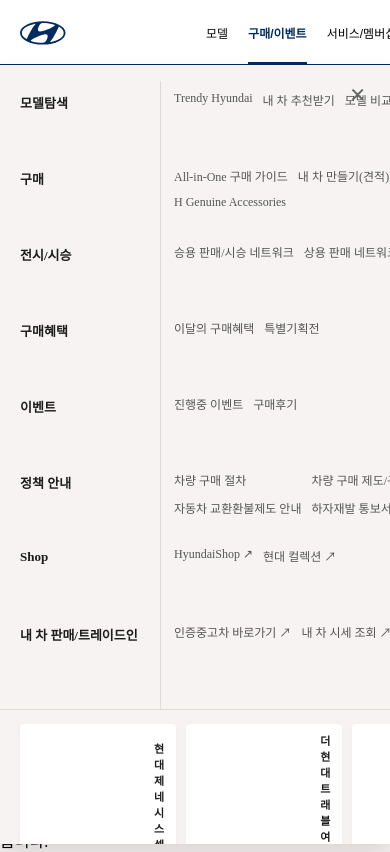
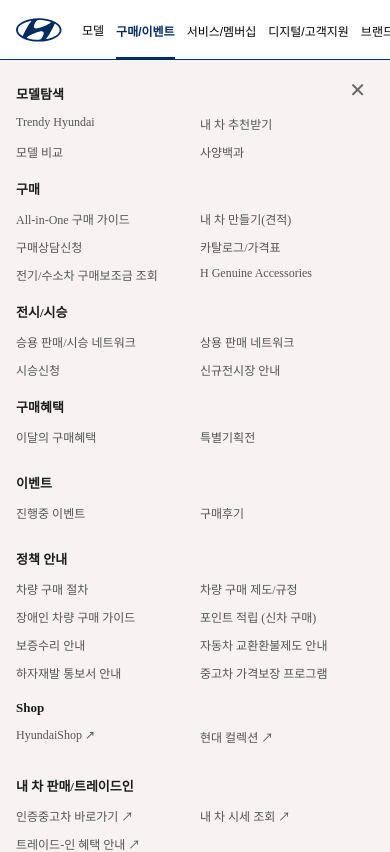
Before and after one commit to kimyukyeong1023/teamstudy-web-clonecoding, a React (Vite) app: page / in a window 390 px wide. Both pictures are taken after a click on the button "구매/이벤트". Shown: the top 852 px of the page. Built offline with nearby package versions, Linux system fonts and the light colour scheme.

Commit message:
refactor(css): 반응형 길이고정 단위를 rem으로 통합 변환

```diff
--- a/src/components/header/Header.module.css
+++ b/src/components/header/Header.module.css
@@ -66,7 +66,7 @@
 .headerInner {
   width: 100%;
   height: 100%;
-  padding: 0 11vw;
+  padding: 0 13.2rem;
   display: flex;
   align-items: center;
   justify-content: space-between;
@@ -77,7 +77,7 @@
 .leftBox {
   display: flex;
   align-items: center;
-  gap: 7vw;
+  gap: 8.4rem;
   height: 100%;
 }
 
@@ -132,7 +132,7 @@
   position: relative;
   display: flex;
   align-items: center;
-  gap: 2.4vw;
+  gap: 2.88rem;
   list-style: none;
   margin-left: 20px;
   padding: 0;
@@ -185,7 +185,7 @@
 .utillArea {
   display: flex;
   align-items: center;
-  gap: 1.2vw;
+  gap: 1.44rem;
   margin-right: 50px;
 }
 
@@ -346,17 +346,17 @@
   background-color: #f6f3f2;
   box-shadow: 0 10px 20px rgba(0, 0, 0, 0.12);
   z-index: 999;
-  padding: 0 11vw 24px;
+  padding: 0 13.2rem 24px;
   box-sizing: border-box;
 }
 
-/* 드롭다운/검색창 열렸을 때 화면 어둡게 처리하는 딤 배경 오버레이 */
+/* 드롭다운/검색창 열렸을 때 화면 어둡게 처리하는 딤 배경 오버레이 (100vh -> 108rem 변환) */
 .backdrop {
   position: fixed;
   top: 80px;
   left: 0;
-  width: 100vw;
-  height: calc(100vh - 80px);
+  width: 100%;
+  height: calc(108rem - 80px);
   background-color: rgba(0, 0, 0, 0.55);
   z-index: 998;
 }
@@ -365,7 +365,7 @@
 .megaCloseBtn {
   position: absolute;
   top: 18px;
-  right: 11vw;
+  right: 13.2rem;
   background: none;
   border: none;
   font-size: 20px;
@@ -455,10 +455,10 @@
   display: flex;
   gap: 16px;
   border-top: 1px solid #e0dad3;
-  margin-left: -11vw;
-  margin-right: -11vw;
-  padding-left: 11vw;
-  padding-right: 11vw;
+  margin-left: -13.2rem;
+  margin-right: -13.2rem;
+  padding-left: 13.2rem;
+  padding-right: 13.2rem;
   padding-top: 36px;
   padding-bottom: 36px;
 }
@@ -534,7 +534,7 @@
   display: flex;
   justify-content: center;
   align-items: center;
-  padding: 20px 11vw;
+  padding: 20px 13.2rem;
   border-bottom: 1px solid #e0dad3;
 }
 
@@ -595,7 +595,7 @@
 /* 검색 레이어 우측 상단 닫기(X) 버튼 */
 .searchCloseBtn {
   position: absolute;
-  right: 11vw;
+  right: 13.2rem;
   top: 50%;
   transform: translateY(-50%);
   background: none;
@@ -725,54 +725,50 @@
    6. 반응형 미디어 쿼리 (Media Queries)
    ========================================================= */
 
-@media (max-width: 1300px) {
+/* 1. 노트북 및 소형 모니터 (max-width: 1440px) */
+@media (max-width: 1440px) {
 
-  /* 태블릿/노트북 해상도 헤더 전체 좌우 여백 축소 */
   .headerInner {
-    padding: 0 2vw;
+    padding: 0 2.4rem;
   }
 
-  /* 로고 외부 마진 제거 */
   .logoHeading {
     margin-left: 0;
     margin-right: 0;
   }
 
-  /* 좌측 로고와 네비게이션 간격 조절 */
   .leftBox {
-    gap: 6vw;
+    gap: 7.2rem;
   }
 
-  /* 네비게이션 간격 조절 */
   .navList {
     margin-left: 0;
-    gap: 1.2vw;
+    gap: 1.44rem;
   }
 
-  /* 우측 유틸리티 영역 여백 조절 */
   .utillArea {
     margin-right: 0;
-    gap: 1.5vw;
+    gap: 1.8rem;
   }
 
-  /* 반응형 대형 드롭다운 스크롤 및 고정 규격 */
+  /* 반응형 대형 드롭다운 스크롤 (100vh -> 108rem 변환) */
   .megaDropdown {
-    padding: 20px 3vw 30px;
-    max-height: calc(100vh - 80px);
+    padding: 20px 3.6rem 30px;
+    max-height: calc(108rem - 80px);
     overflow-y: auto;
   }
 
   .megaCloseBtn {
     top: 16px;
-    right: 2vw;
+    right: 2.4rem;
     font-size: 20px;
   }
 
   .megaBannerArea {
-    margin-left: -3vw;
-    margin-right: -3vw;
-    padding-left: 3vw;
-    padding-right: 3vw;
+    margin-left: -3.6rem;
+    margin-right: -3.6rem;
+    padding-left: 3.6rem;
+    padding-right: 3.6rem;
   }
 
   .megaRow {
@@ -800,14 +796,13 @@
   }
 }
 
-@media (max-width: 1100px) {
+/* 2. 태블릿 (max-width: 1023px) */
+@media (max-width: 1023px) {
 
-  /* 소형 태블릿 모바일 해상도 헤더 높이 축소 */
   .header {
     height: 65px;
   }
 
-  /* 텍스트 로고 숨김 처리 (아이콘만 유지) */
   .logoText {
     display: none;
   }
@@ -821,16 +816,16 @@
   }
 
   .leftBox {
-    gap: 140px;
+    gap: 80px;
   }
 
   .navList {
     margin-left: 0;
-    gap: 20px;
+    gap: 16px;
   }
 
   .utillArea {
-    margin-left: 35px;
+    margin-left: 20px;
     gap: 12px;
   }
 
@@ -838,13 +833,14 @@
   .navBtn,
   .evLink,
   .langBtn {
-    font-size: 12px;
+    font-size: 13px;
   }
 
+  /* 100vh -> 108rem 변환 */
   .megaDropdown {
     top: 65px;
     padding: 16px 20px;
-    max-height: calc(100vh - 65px);
+    max-height: calc(108rem - 65px);
     overflow-y: auto;
   }
 
@@ -891,4 +887,96 @@
   .bannerTitle {
     font-size: 11px;
   }
+
+  .searchBarContainer {
+    padding: 16px 20px;
+  }
+
+  .searchCloseBtn {
+    right: 20px;
+  }
 }
+
+/* 3. 모바일 (max-width: 767px) */
+@media (max-width: 767px) {
+
+  .header {
+    height: 60px;
+  }
+
+  .headerInner {
+    padding: 0 16px;
+  }
+
+  .leftBox {
+    gap: 20px;
+  }
+
+  .navList {
+    gap: 12px;
+  }
+
+  .utillArea {
+    margin-left: 0;
+    gap: 8px;
+  }
+
+  .evLink {
+    display: none;
+  }
+
+  .navLink,
+  .navBtn,
+  .langBtn {
+    font-size: 12px;
+  }
+
+  /* 100vh -> 108rem 변환 */
+  .megaDropdown {
+    top: 60px;
+    padding: 12px 16px 20px;
+    max-height: calc(108rem - 60px);
+  }
+
+  .megaRow {
+    flex-direction: column;
+    align-items: flex-start;
+  }
+
+  .megaGrid::before {
+    display: none;
+  }
+
+  .categoryTitle {
+    width: 100%;
+    margin-bottom: 6px;
+  }
+
+  .categoryItems {
+    grid-template-columns: repeat(2, 1fr);
+    padding-left: 0;
+    width: 100%;
+  }
+
+  .megaBannerArea {
+    flex-direction: column;
+    margin-left: -16px;
+    margin-right: -16px;
+    padding-left: 16px;
+    padding-right: 16px;
+  }
+
+  .searchInputBox,
+  .searchContentBox {
+    width: 100%;
+  }
+
+  .searchContentBox {
+    flex-direction: column;
+  }
+
+  .recentSearchSection {
+    border-right: none;
+    border-bottom: 1px solid #eeeeee;
+  }
+}
```
